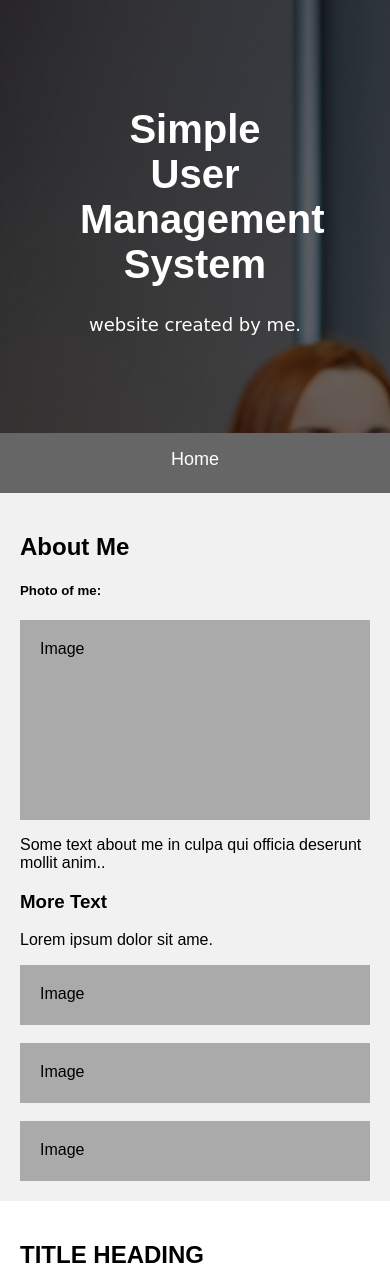
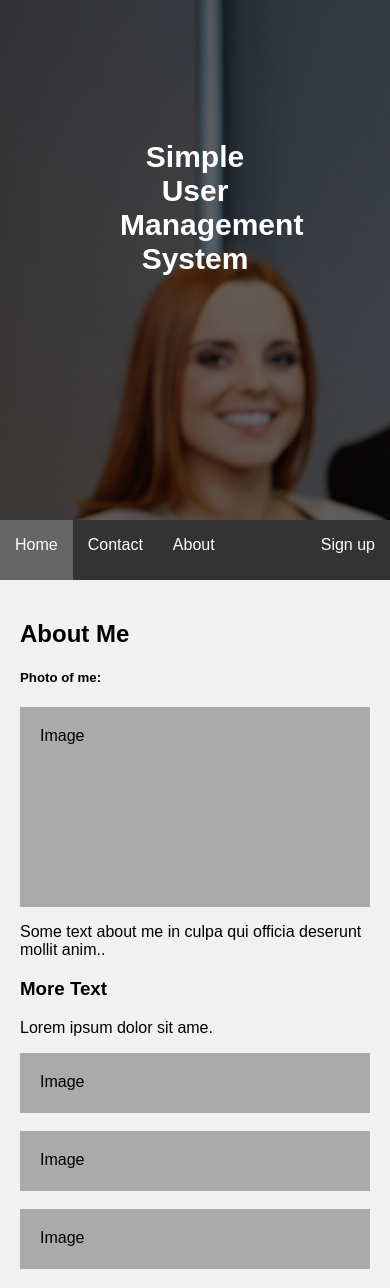
Before and after one commit to MadhushankaUCSC/UMS, a PHP site: page /home.php in a window 390 px wide. Shown: the top 1288 px of the page. Run offline with PHP 8.4, Linux system fonts and the light colour scheme.

Commit message:
modified

```diff
--- a/css/home.css
+++ b/css/home.css
@@ -10,16 +10,17 @@ body {
 
 /* Header/logo Title */
 .header {
-  padding: 80px;
+  padding: 120px;
   text-align: center;
   /*background: #1abc9c;*/
   background-image: linear-gradient(rgba(0, 0, 0, 0.6), rgba(0, 0, 0, 0.6)), url("../images/header.jpg");
   color: white;
+  height: 520px;
 }
 
 /* Increase the font size of the heading */
 .header h1 {
-  font-size: 40px;
+  font-size: 45px;
 }
 .header p{
   font-size: 18px;
@@ -114,9 +115,17 @@ body {
 }
 
 /* Responsive layout - when the screen is less than 400px wide, make the navigation links stack on top of each other instead of next to each other */
-@media screen and (max-width: 400px) {
+@media screen and (max-width: 800px) {
   .navbar a {
-    float: none;
-    width: 100%;
+
+
+    font-size: 16px;
+     padding: 16px 15px;
   }
 }
+@media screen and (max-width: 800px) {
+  .header h1 {
+    font-size: 30px;
+
+  }
+}
--- a/home.php
+++ b/home.php
@@ -11,13 +11,13 @@
 
 <div class="header">
   <h1>Simple User Management System</h1>
-  <p>website created by me.</p>
+
 </div>
 
 <div class="navbar">
   <a href="home.php" class="active">Home</a>
-  <a href="contact_us.php">Contact us</a>
-  <a href="about_us.php">About us</a>
+  <a href="contact_us.php">Contact</a>
+  <a href="about_us.php">About</a>
   <a href="signup.php" class="right">Sign up</a>
   <a href="login.php?user_email=ww" class="right">Sign in</a>
 </div>
```
Also changed, not shown: images/header.jpg.
